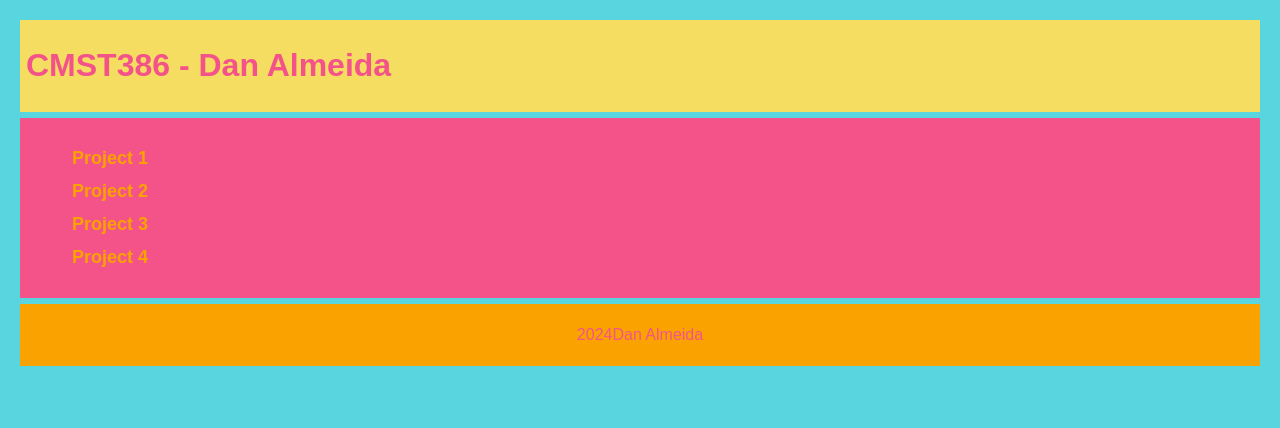
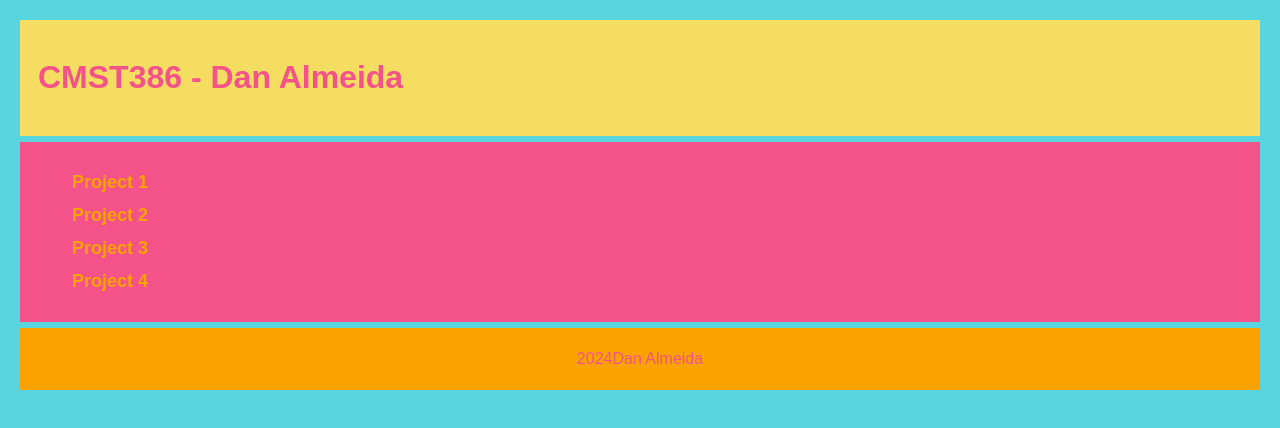
Before and after one commit to dan-almeida1/CMST386, a plain HTML site: page index.html in a window 1280 px wide. Drawn offline with Linux system fonts and the light colour scheme.

Commit message:
header padding

```diff
--- a/project1/style.css
+++ b/project1/style.css
@@ -25,7 +25,7 @@ li {
 
 header {
     background-color: #F5DD61;
-    padding: 6px;
+    padding: 18px;
     margin: 6px;
 }
 main {
```
